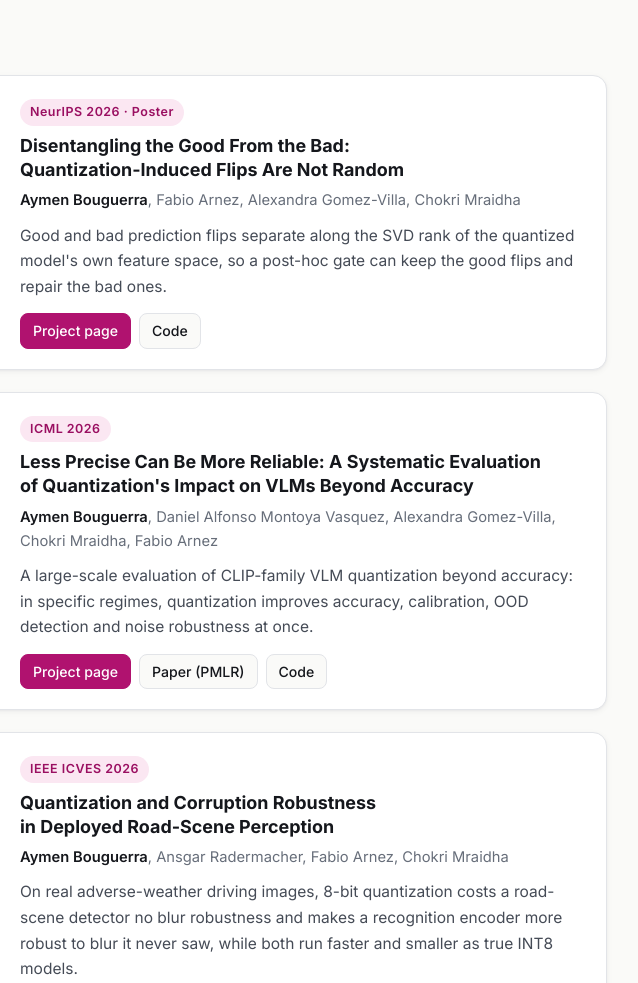
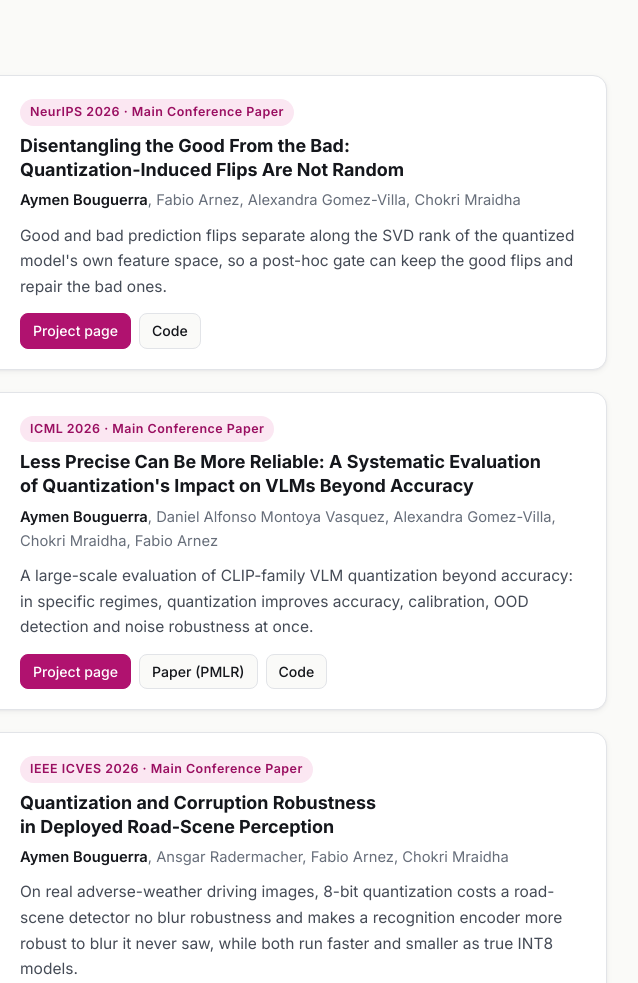
Before and after one commit to AymenBOUGUERRA/AymenBOUGUERRA.github.io, a plain HTML site: page index.html in a window 1280 px wide. Shown: the part 392-1375 px from the top of the page, 489-1127 px from the left. Drawn offline with Linux system fonts and the light colour scheme.

Commit message:
Venue labels: Main Conference

```diff
--- a/index.html
+++ b/index.html
@@ -183,7 +183,7 @@
         <img src="assets/neurips2026.jpg" width="960" height="316" loading="lazy" alt="Good and bad quantization-induced flips separate along the SVD rank of the quantized model's own features.">
       </a>
       <div>
-        <span class="venue">NeurIPS 2026 · Poster</span>
+        <span class="venue">NeurIPS 2026 · Main Conference Paper</span>
         <h3><a href="https://aymenbouguerra.github.io/Disentangling-the-Good-From-the-Bad-Quantization-Induced-Flips-Are-Not-Random/">Disentangling the Good From the Bad: Quantization-Induced Flips Are Not Random</a></h3>
         <p class="authors"><b>Aymen Bouguerra</b>, Fabio Arnez, Alexandra Gomez-Villa, Chokri Mraidha</p>
         <p class="summary">Good and bad prediction flips separate along the SVD rank of the quantized model's own feature space, so a post-hoc gate can keep the good flips and repair the bad ones.</p>
@@ -199,7 +199,7 @@
         <img src="assets/icml2026.jpg" width="960" height="606" loading="lazy" alt="20,160 W8A8 quantized runs: relative calibration change against relative accuracy change versus the FP32 baseline.">
       </a>
       <div>
-        <span class="venue">ICML 2026</span>
+        <span class="venue">ICML 2026 · Main Conference Paper</span>
         <h3><a href="https://aymenbouguerra.github.io/Less-Precise-Can-Be-More-Reliable/">Less Precise Can Be More Reliable: A Systematic Evaluation of Quantization's Impact on VLMs Beyond Accuracy</a></h3>
         <p class="authors"><b>Aymen Bouguerra</b>, Daniel Alfonso Montoya Vasquez, Alexandra Gomez-Villa, Chokri Mraidha, Fabio Arnez</p>
         <p class="summary">A large-scale evaluation of CLIP-family VLM quantization beyond accuracy: in specific regimes, quantization improves accuracy, calibration, OOD detection and noise robustness at once.</p>
@@ -216,7 +216,7 @@
         <img src="assets/icves2026.jpg" width="738" height="960" loading="lazy" alt="Road-scene detection and recognition under adverse weather, full precision versus INT8.">
       </a>
       <div>
-        <span class="venue">IEEE ICVES 2026</span>
+        <span class="venue">IEEE ICVES 2026 · Main Conference Paper</span>
         <h3><a href="https://aymenbouguerra.github.io/Quantization-and-Corruption-Robustness-in-Deployed-Road-Scene-Perception/">Quantization and Corruption Robustness in Deployed Road-Scene Perception</a></h3>
         <p class="authors"><b>Aymen Bouguerra</b>, Ansgar Radermacher, Fabio Arnez, Chokri Mraidha</p>
         <p class="summary">On real adverse-weather driving images, 8-bit quantization costs a road-scene detector no blur robustness and makes a recognition encoder more robust to blur it never saw, while both run faster and smaller as true INT8 models.</p>
```
